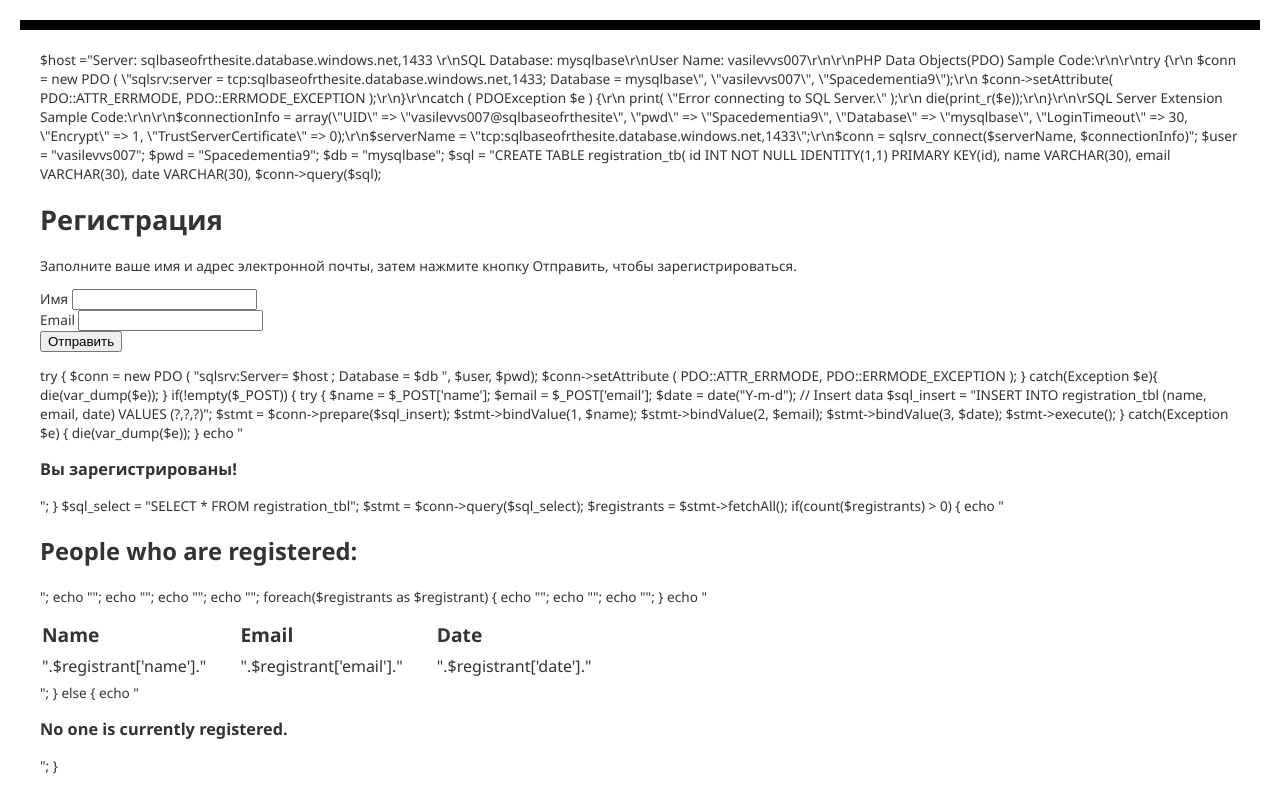
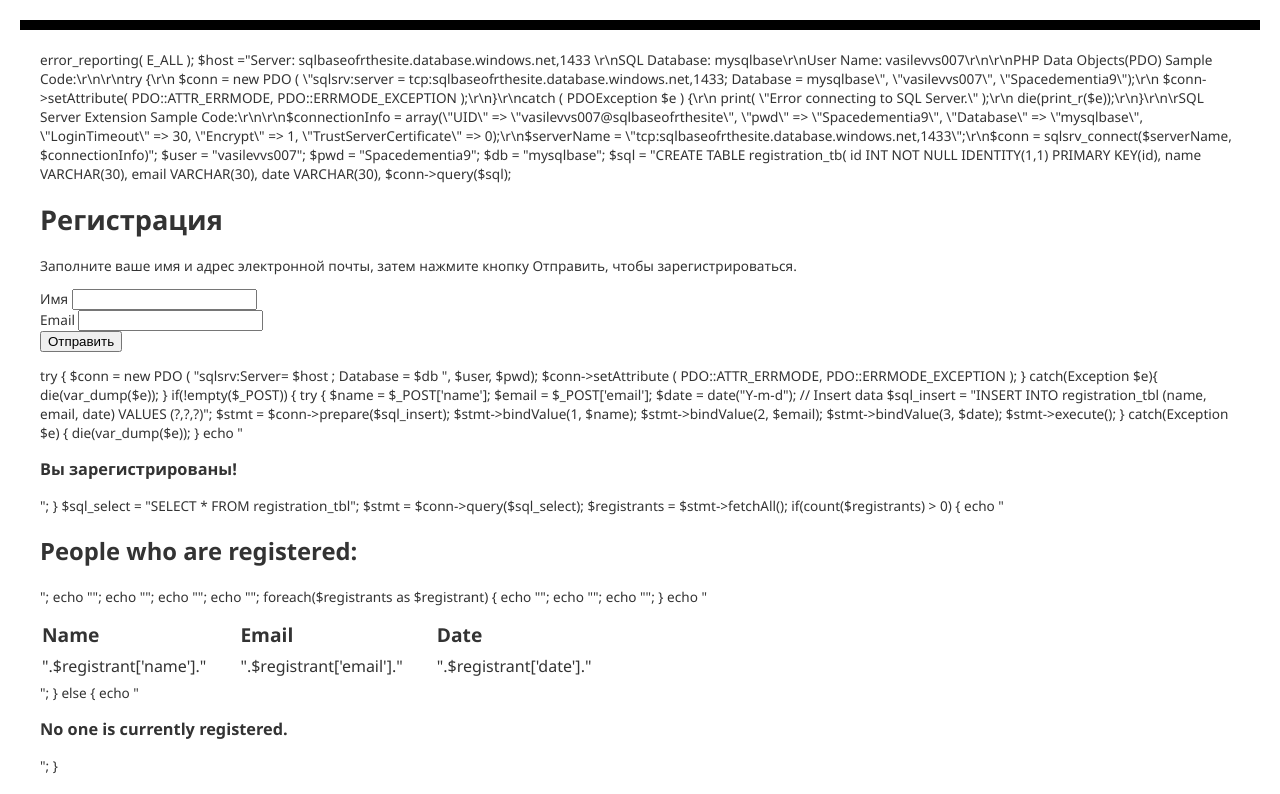
Before and after one commit to pandemicwar/web, a PHP site: page / in a window 1280 px wide. Shown: the top 794 px of the page. Run offline with PHP 8.4, Linux system fonts and the light colour scheme; some libraries are stand-ins or nearby versions.

Commit message:
Update index.php

```diff
--- a/index.php
+++ b/index.php
@@ -1,6 +1,6 @@
 <html>
 <head>
-
+  error_reporting( E_ALL );
     <?php
     include 'createtable.php';
     ?>
```
